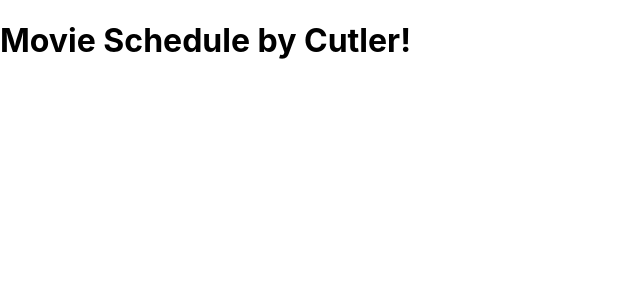
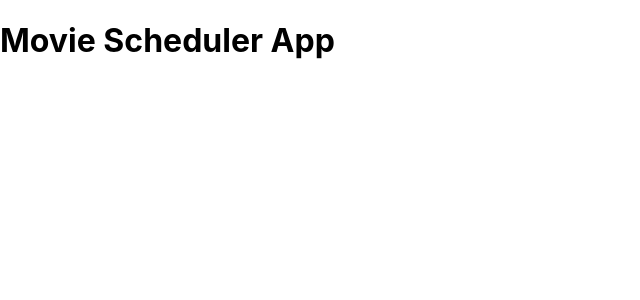
Before and after one commit to CutlerThayer/Movie-Scheduler, a React (Create React App) app in the folder movie-scheduler/: page / in a window 1280 px wide. Shown: the top 300 px of the page, without its empty margins (0-640 px from the left). Built offline with nearby package versions, Linux system fonts and the light colour scheme.

Commit message:
Added a basic header component

```diff
--- a/movie-scheduler/src/App.js
+++ b/movie-scheduler/src/App.js
@@ -1,9 +1,11 @@
+import Header from './Components/Header'
+
 function App() {
-  const name = 'Cutler';
+  const name = 'Cutler'
 
   return (
     <div className="Container">
-      <h1>Movie Schedule by {name}!</h1>
+      <Header title='Movie Scheduler App'/>
     </div>
   );
 }
--- /dev/null
+++ b/movie-scheduler/src/Components/Header.js
@@ -0,0 +1,13 @@
+const Header = (props) => {
+    return (
+        <header>
+            <h1>{props.title}</h1>
+        </header>
+    )
+}
+
+Header.defaultProps = {
+    title: 'Movie Scheduler'
+}
+
+export default Header
```
